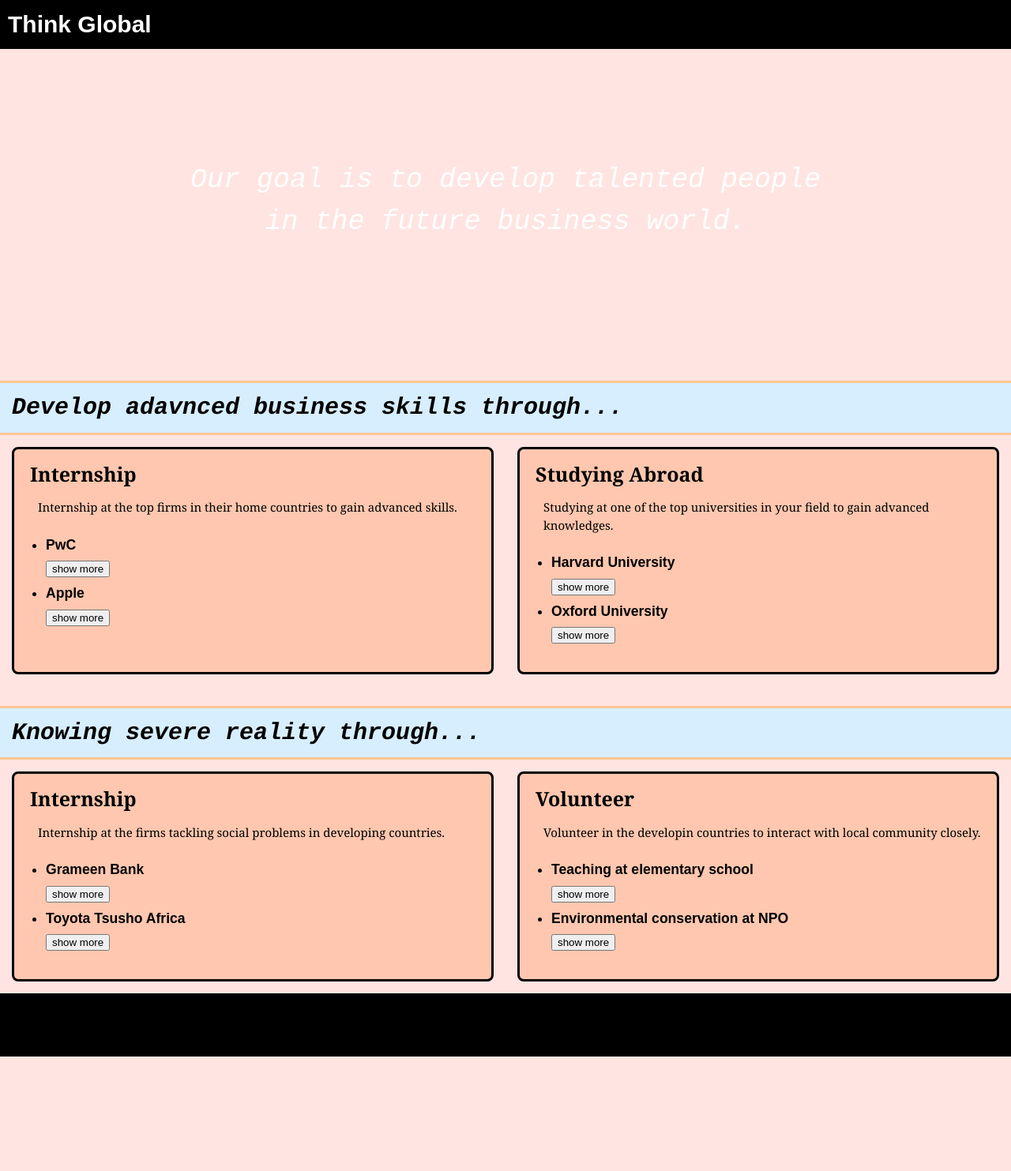
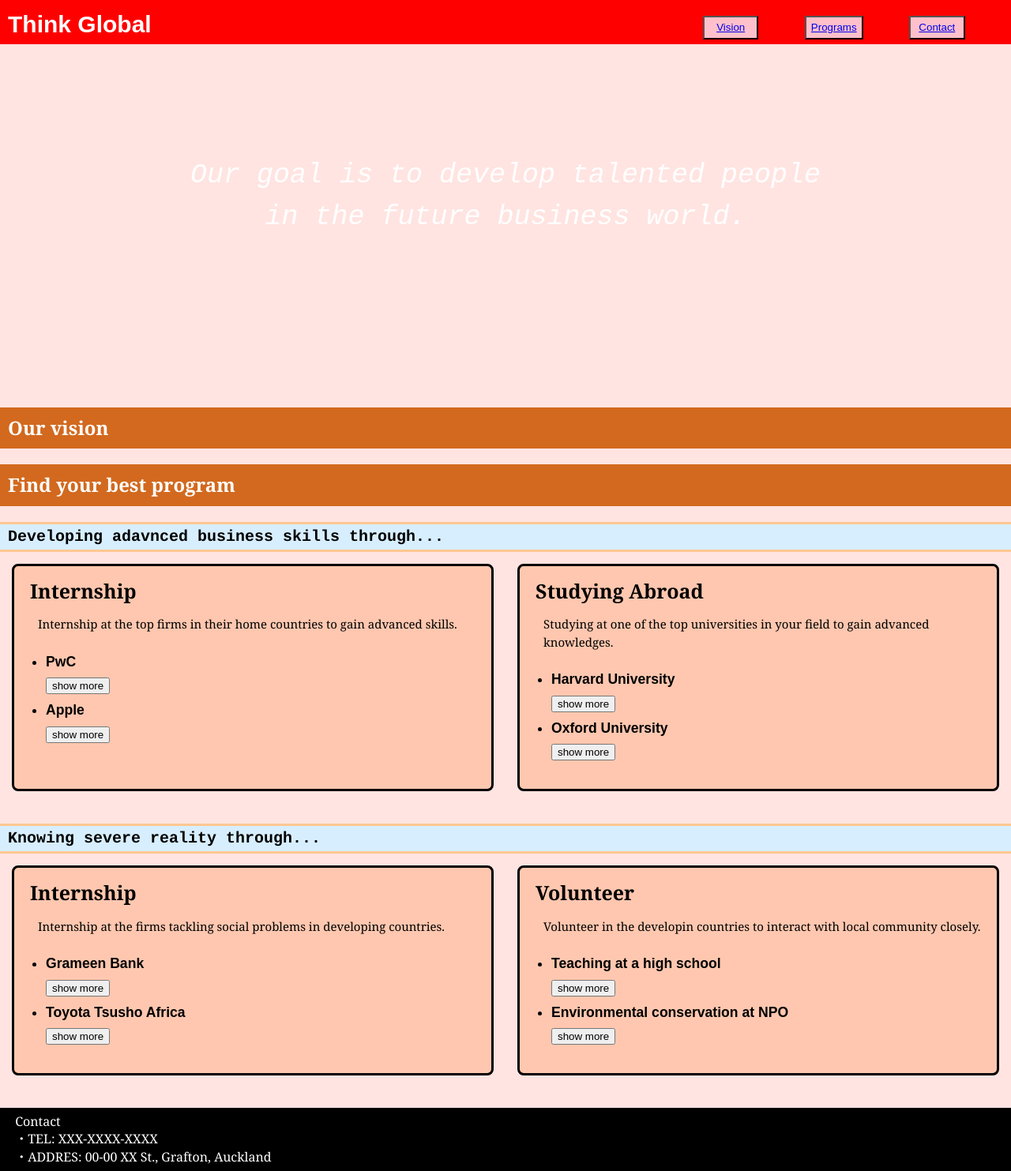
Before and after one commit to rara136/Final-Project, a plain HTML site: page index.html in a window 1280 px wide. Shown: the whole page at 79% size. Before the commit the page ends 1338 px from the top, so only its background shows below. Drawn offline with nearby package versions, Linux system fonts and the light colour scheme.

Commit message:
Add buttons which enable users jump to each section instantly by arranging CSS and HTML. Add photos links to JS.

```diff
--- a/CSS/style.css
+++ b/CSS/style.css
@@ -1,4 +1,4 @@
-header, section {
+header, section  {
 	display: block;
   }
 body {
@@ -6,20 +6,16 @@ body {
 	background-position: center;
 	font-family: Georgia, Times, serif;
 	line-height: 1.4em;
-	margin: 0px;
+	margin: 0%;
   }
 
-h1 {
-	background-color: #D7EEFF;
-	color: black;
-	padding-left: 10px;
-  padding-top: 20px;
-  padding-bottom: 20px;
-	margin-bottom: 0px;
+header {
+	background-color: red;
+	height: 7%;
+	display: flex;
 }
 
-section.vision h1 {
-  background-color: black;
+header h1 {
   padding-left: 10px;
   padding-top: 20px;
   padding-bottom: 20px;
@@ -28,7 +24,25 @@ section.vision h1 {
   font-family: arial;
   margin-bottom: 0px;
   color: white;
+	width: 30%;
+	margin-top: 0%;
 }
+
+header div{
+	display:flex;
+	padding-left: 45%;
+}
+
+header button {
+	text-align: center;
+	margin-right: 15%;
+	width: 130px;
+	height: 30px;
+	background-color: pink;
+	margin-top: 5%;
+	color: white;
+}
+
 section.vision p {
   margin-top: 0px;
   vertical-align: top;
@@ -39,30 +53,36 @@ section.vision p {
   font-family: monospace;
   font-size: 35px;
   padding-top: 140px;
-  padding-bottom: 140px;
+  padding-bottom: 180px;
   background-image:url("../images/yokohama_twilight.jpg");
   background-position: center;
 }
 
-article.developedCountries {
-	display: flex;
+section h1 {
+	padding-left: 10px;
+	padding-top: 15px;
+	padding-bottom:15px;
+	background-color: #D2691E;
+	color: white;
 }
-
-article.developingCountries {
-	display: flex;
-}
-
-section.programs h1{
-	padding-left: 15px;
-	font-size: 30px;
-	font-style: italic;
+section.programs h2 {
+	background-color: #D7EEFF;
+	color: black;
+	padding-left: 10px;
+  padding-top: 5px;
+  padding-bottom: 5px;
+	margin-bottom: 0px;
+	font-size: 20px;
 	font-family: Courier;
 	border-top: solid;
 	border-bottom: solid;
 	border-color: #FFC792;
 }
-
-section.programs h2{
+article {
+	display: flex;
+	margin-bottom: 2%;
+}
+section.programs h3{
 	padding-left: 20px;
 	margin-top: 0px;
   padding-bottom: 20px;
@@ -70,72 +90,35 @@ section.programs h2{
 	margin-bottom: 0px;
 	color: black;
 }
-
 section.programs p{
 	margin-top: 0px;
 	font-size: 15px;
 	padding-left: 30px;
 }
-
-section.programs h3{
-	font-size: 15px;
-	padding-left: 30px;
-}
-
 section.programs li{
 	line-height: 230%;
 	font-size: 110%;
 	font-family: Sans-Serif;
 	font-weight: bold;
 }
-/*
-div.Internship1 {
-	padding-top: 20px;
-	padding-bottom: 20px;
-	background-color: #EEFFFF;
-	padding-right: 10px;
-	word-wrap: break-word;
-	width: 50%;
-	height: auto;
-}
-*/
-
 div.programsTheme {
 	padding-top: 20px;
 	padding-bottom: 20px;
 	padding-right: 20px;
   background-color: #FFC7AF;
 	margin: 15px;
-	border-color: black;
+	border-color: #D2691E;
 	border: solid;
   border-radius: 8px;
 	height: auto;
 	width: 50%;
 	word-wrap: break-word;
 }
-/*
-div.Internship2 {
-	padding-top: 20px;
-	padding-bottom: 20px;
-	background-color: #EEFFFF;
-	height: auto;
-	width: 50%;
-	word-wrap: break-word;
-}
-
-div.Volunteer2 {
-	padding-top: 20px;
-	padding-bottom: 20px;
-	background-color: #FFEEFF;
-	margin-bottom: 15px;
-	height: auto;
-	width: 50%;
-	word-wrap: break-word;
-}
-*/
 div.hidden {
 	display: none;
+	font-size: 19%;
   padding: 8%;
+	padding-bottom: 4%;
 	padding-top: 5%;
 	width: auto;
 	background-color: #FFAD90;
@@ -144,8 +127,7 @@ div.hidden {
 	border-color: #FFDEAD;
   border-radius: 4px;
 }
-
-.hidden img{
+div.hidden img{
 	width: 37%;
 	height: 18%;
 	display: inline-block;
@@ -154,11 +136,9 @@ div.hidden {
   border-radius: 4px;
 	margin: 5%;
 }
-
-.SHOW {
+button.SHOW {
   cursor: pointer;
 }
-
 
 footer{
 	height: 10%;
@@ -166,7 +146,15 @@ div.hidden {
 	position: relative;
 }
 
-	.to-top{
+footer p{
+	position: relative;
+	text-align: left;
+	color: white;
+	padding-top: 0.5%;
+	padding-left: 1.5%;
+}
+
+button.to-top{
 	position: relative;
 	display: flex;
 	align-items: center;
@@ -183,3 +171,23 @@ div.hidden {
 	background: white;
 	cursor: pointer;
 }
+
+
+/*
+#info {
+  width: 150px;
+  padding: 10px;
+  background-color: #aaa;
+  color: #fff;
+  font-weight: bold;
+  line-height: 1.5;
+}
+
+section.search {
+
+}
+
+#right {
+  float: right;
+}
+*/
--- a/index.html
+++ b/index.html
@@ -2,36 +2,58 @@
   <head>
     <title>Think Golbal</title>
     <link rel="stylesheet" href="CSS/style.css" type="text/css">
-
   </head>
   <body>
+    <header>
+      <h1>Think Global</h1>
+      <div class = "link">
+        <button><a href = "#VISION"> Vision </button>
+        <button><a href = '#PROGRAMS'> Programs </a></button>
+        <button><a href = '#CONTACT'> Contact </a></button>
+      </div>
+    </header>
     <section class = "vision">
-      <h1>Think Global</h1>
       <p>Our goal is to develop talented people <br> in the future business world.</p>
     </section>
-    <section class = "programs">
-      <h1>Develop adavnced business skills through...</h1>
+
+
+
+<!--  <section class ="search">
+      <div id="right">
+        <input id="keyword" type="text" />
+        <p> Search result</p>
+        <ul id="info"></ul>
+      </div>
+    </section> -->
+    <section class = "visionDetail">
+      <h1 id = "VISION">Our vision</h1>
+    </section>
+
+
+    <section class = "programs", id = "developed">
+      <h1 id = "PROGRAMS">Find your best program</h1>
+      <h2>Developing adavnced business skills through...</h2>
     <article class = "developedCountries">
       <div class = "programsTheme">
-        <h2>Internship</h2>
+        <h3>Internship</h3>
         <p>Internship at the top firms in their home countries to gain advanced skills.</p>
         <ul id ="directory2"></ul>
       </div>
       <div class = "programsTheme">
-        <h2>Studying Abroad</h2>
+        <h3>Studying Abroad</h3>
         <p>Studying at one of the top universities in your field to gain advanced knowledges.</p>
         <ul id ="directory1"></ul>
       </div>
     </article>
-    <h1>Knowing severe reality through...</h1>
+    <h2>Knowing severe reality through...</h2>
     <article class = "developingCountries">
       <div class = "programsTheme">
-        <h2>Internship</h2>
+        <h3>Internship</h3>
         <p>Internship at the firms tackling social problems in developing countries.</p>
         <ul id = "directory3"></ul>
       </div>
       <div class="programsTheme">
-        <h2>Volunteer</h2>
+        <h3>Volunteer</h3>
         <p>Volunteer in the developin countries to interact with local community closely.</p>
         <ul id = "directory4"></ul>
       </div>
@@ -39,6 +61,7 @@
     </section>
   <footer>
     <button class="to-top">🔝</button>
+    <p id = "CONTACT">Contact<br> ・TEL: XXX-XXXX-XXXX <br> ・ADDRES: 00-00 XX St., Grafton, Auckland</p>
   </footer>
   <script src="https://ajax.googleapis.com/ajax/libs/jquery/3.5.1/jquery.min.js"></script>
   <script type="text/javascript" src="JavaScript/jQuery.js"></script>
```
Also changed, not shown: JavaScript/jQuery.js. Lines whose indentation alone changed are shown as unchanged.
